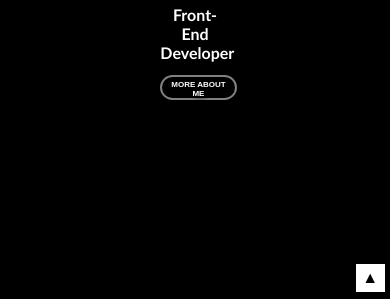
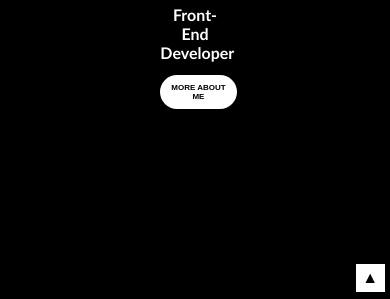
Before and after one commit to kh2x1/Portfolio, a plain HTML site: page index.html in a window 390 px wide. In both pictures the pointer is over the button "MORE ABOUT ME". Shown: the part 545-844 px from the top of the page. Drawn offline with nearby package versions, Linux system fonts and the light colour scheme.

Commit message:
Update style.css

```diff
--- a/style.css
+++ b/style.css
@@ -109,12 +109,19 @@ text-align: center;
 }
 
 button{
-    border: 2px solid gray;
+    border: 1px solid rgb(63, 63, 63);
     background: none;
     color: var(--white-color);
     padding: 15px 30px 15px 30px;
     font-weight: bold;
-    text-shadow: 2px 2px 4px black;
+    transition: background-color .4s ease-in-out;
+}
+
+button:hover {
+    background-color: white;
+    color: black;
+    cursor: pointer;
+    border: 0px;
 }
 
 #contact {
@@ -164,9 +171,16 @@ footer {
         font-size: 50%;
         font-weight: bold;
         border-radius: 30px;
-        padding: 5%;
+        padding: 8%;
         width: 110%;
-        height: 3vh;
+        height: 4vh;
+    }
+
+    button:hover {
+        background-color: white;
+        color: black;
+        cursor: pointer;
+        border: 0px;
     }
 
     #top a{
```
